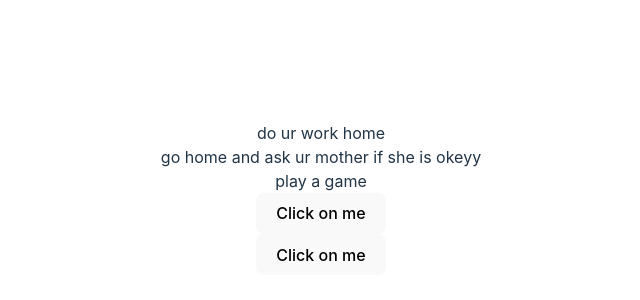
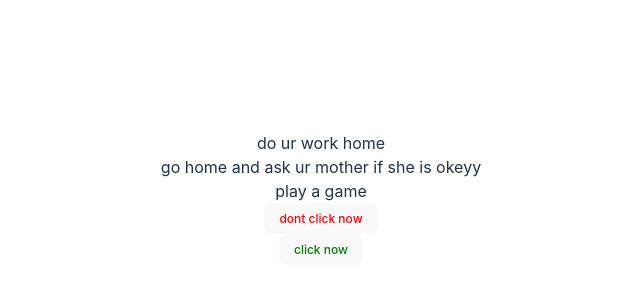
Before and after one commit to Aissablk/My-react-app, a React (Vite) app: page / in a window 1280 px wide. Shown: the part 202-502 px from the top of the page, without its empty margins (319-959 px from the left). Built offline with nearby package versions, Linux system fonts and the light colour scheme.

Commit message:
using props to  display 2 differents buttons

```diff
--- a/src/Passing_data_between_companents.jsx
+++ b/src/Passing_data_between_companents.jsx
@@ -1,7 +1,13 @@
-function Button(){
+function Button(props){
+    const buttonStyle={
+        color : props.color,
+        fontSize : props.fontSize +"px"
+
+
+    };
     return <div>
-        <button>
-            Click on me
+        <button style={buttonStyle}>
+            {props.text}
         </button>
     </div>
 }
@@ -9,8 +15,8 @@ function Button(){
 export default function ButtonList(){
     return(
     <div>
-        <Button />
-        <Button />
+        <Button color="red" fontSize={12} text="dont click now" />
+        <Button   color="green" fontSize={12} text="click now"/>
     </div>
     )
 }
```
